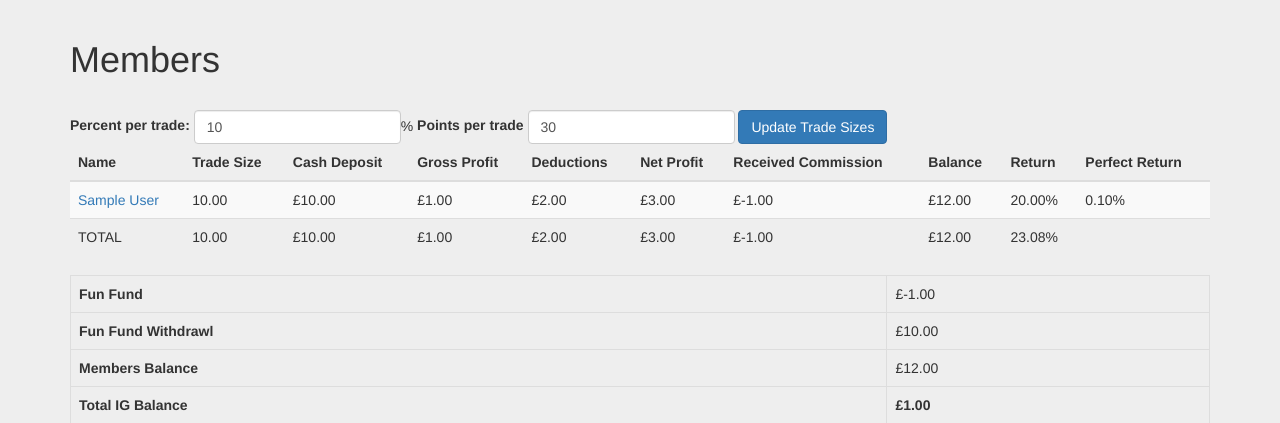
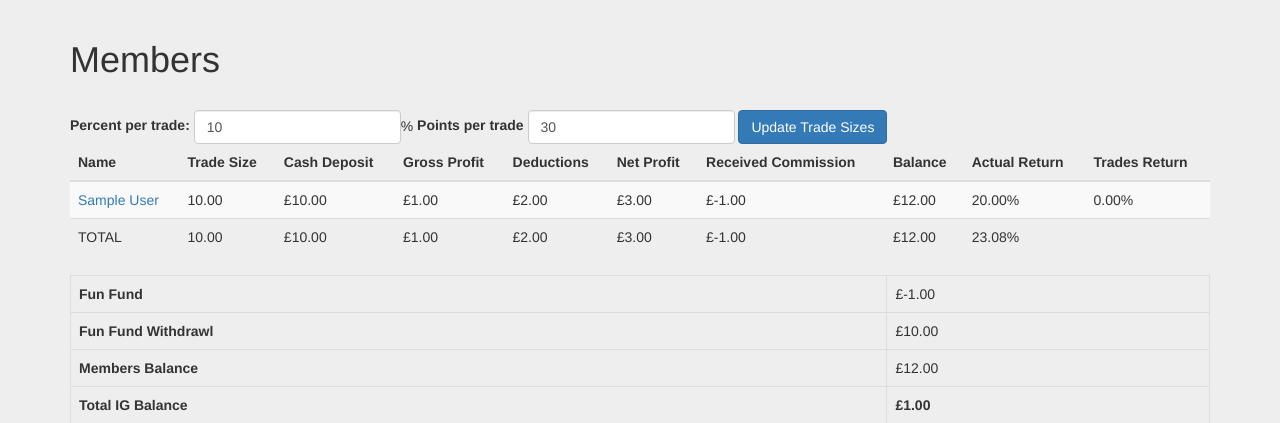
Before and after one commit to PhilMarsden/PoultryFX, a Django app: page /members/ in a window 1280 px wide. Shown: the part 50-473 px from the top of the page. Run offline with Django 3.2, Linux system fonts and the light colour scheme; a user stored in the database is signed in; tables that the repository leaves empty hold one stand-in row (values such as "Sample post"); parts of the project's set-up code (start-up, migrations or seed data) failed here and were passed over; some libraries are stand-ins or nearby versions.

Commit message:
Calculate trade returns better

```diff
--- a/mysite/pfx/models.py
+++ b/mysite/pfx/models.py
@@ -138,7 +138,7 @@ class Member(models.Model):
         return (self.calculated_trade_size / sum_tsize)
 
     @property
-    def perfect_return_percentage(self):
+    def trades_return_percentage(self):
         trades = IndividualPL.objects.filter(member=self).order_by('igpl__closed_date')
         l_return = 1.0
         for t in trades:
@@ -150,7 +150,7 @@ class Member(models.Model):
         return (l_return - 1.0) * 100.0
 
     @property
-    def return_percentage(self):
+    def actual_return_percentage(self):
         increase = self.net_profit + self.commission_received_pounds
         return 100 * increase / (self.cash_deposit)
 
@@ -201,10 +201,16 @@ class IndividualPL(models.Model):
     profit = models.FloatField(default=0)
     commission = models.FloatField(default=0)
     fun_fund = models.FloatField(default=0)
+    net_return = models.FloatField(default=0)
 
     @property
     def return_percentage(self):
-        return (self.net_profit + (self.size * 300)) / (self.size * 300)
+        #return (self.net_profit + (self.size * 300)) / (self.size * 300)
+        return self.net_return
+
+    @property
+    def return_percentage_display(self):
+        return round((self.net_return - 1.0) * 100,4)
 
     @staticmethod
     def AddNewCalculatedEntry(m1, igpl1,all_members):
@@ -213,10 +219,12 @@ class IndividualPL(models.Model):
         ipl1.profit = igpl1.net_profit * m1.percentage_of_trades(all_members)
         ipl1.fun_fund = - max(ipl1.profit * m1.current_fun_fund,0.0)
         ipl1.commission = - max(ipl1.profit * m1.current_commission,0.0)
-        logger.info('Member {} trade of size {} with commission {} based on Profit:{} Commission:{}'.format(
+        ipl1.net_return = 1.0 + ipl1.net_profit / m1.balance
+        logger.info('Member {} trade of size {} with commission {} net return {} based on Profit:{} Commission:{}'.format(
                                                                                         ipl1.member,
                                                                                         ipl1.size,
                                                                                         ipl1.commission,
+                                                                                        ipl1.net_return,
                                                                                         ipl1.profit,
                                                                                         ipl1.member.current_commission))
 
--- a/mysite/pfx/templates/pfx/members.html
+++ b/mysite/pfx/templates/pfx/members.html
@@ -50,8 +50,8 @@
           <th>Net Profit</th>
           <th>Received Commission</th>
           <th>Balance</th>
-          <th>Return</th>
-          <th>Perfect Return</th>
+          <th>Actual Return</th>
+          <th>Trades Return</th>
         </tr>
        </thead>
        <tbody>
@@ -65,8 +65,8 @@
             <td>£{{ member.net_profit |floatformat:2|intcomma}}</td>
             <td>£{{ member.commission_received_pounds |floatformat:2|intcomma}}</td>
             <td>£{{ member.balance |floatformat:2|intcomma}}</td>
-            <td>{{ member.return_percentage |floatformat:2|intcomma}}%</td>
-            <td>{{ member.perfect_return_percentage |floatformat:2|intcomma}}%</td>
+            <td>{{ member.actual_return_percentage |floatformat:2|intcomma}}%</td>
+            <td>{{ member.trades_return_percentage |floatformat:2|intcomma}}%</td>
         </tr>
         {% endfor %}
         <tr>
```
Also changed, not shown: mysite/pfx/templates/pfx/profile.html (+6 -4 lines), mysite/pfx/migrations/0033_individualpl_net_return.py (added).
